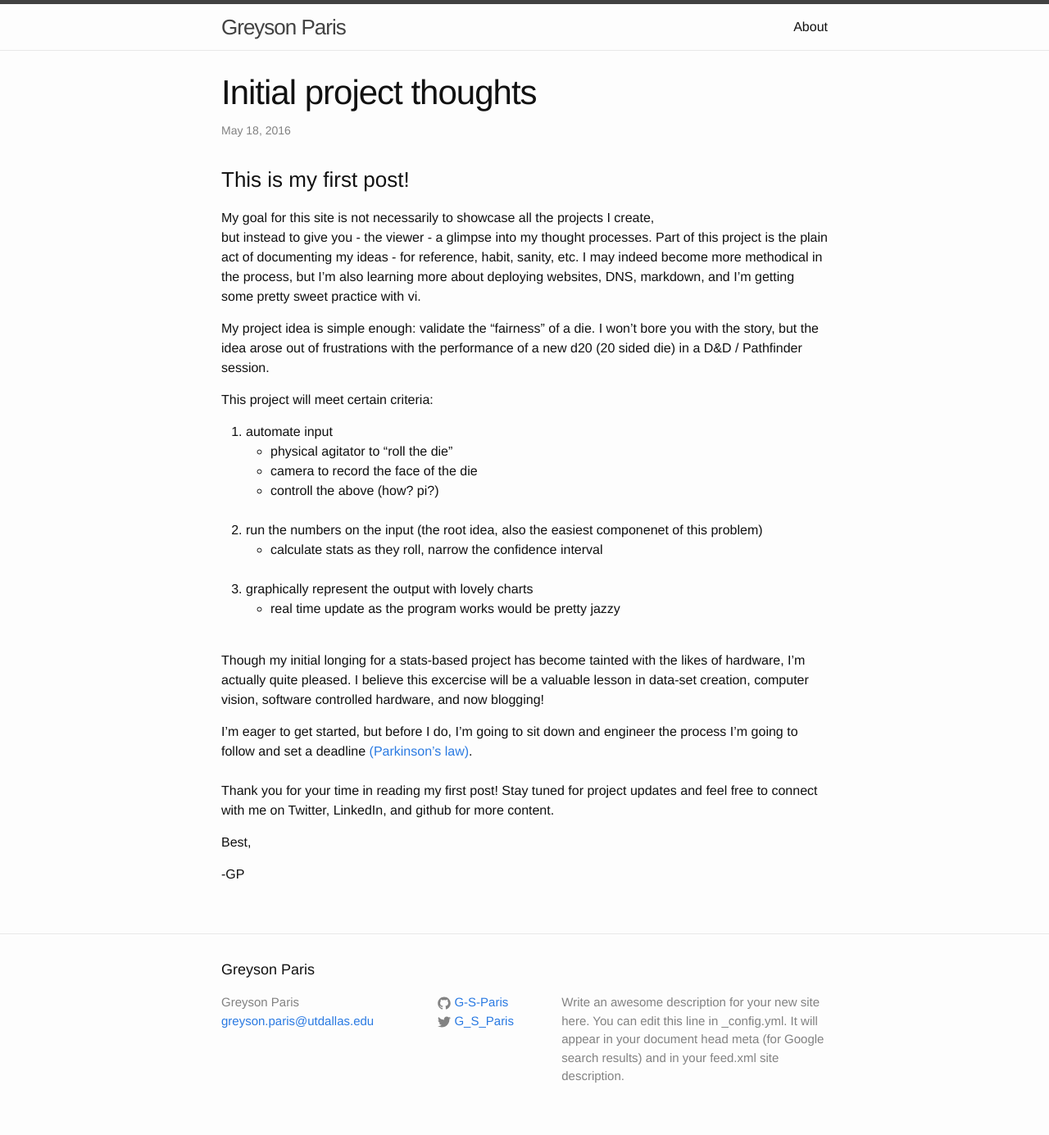
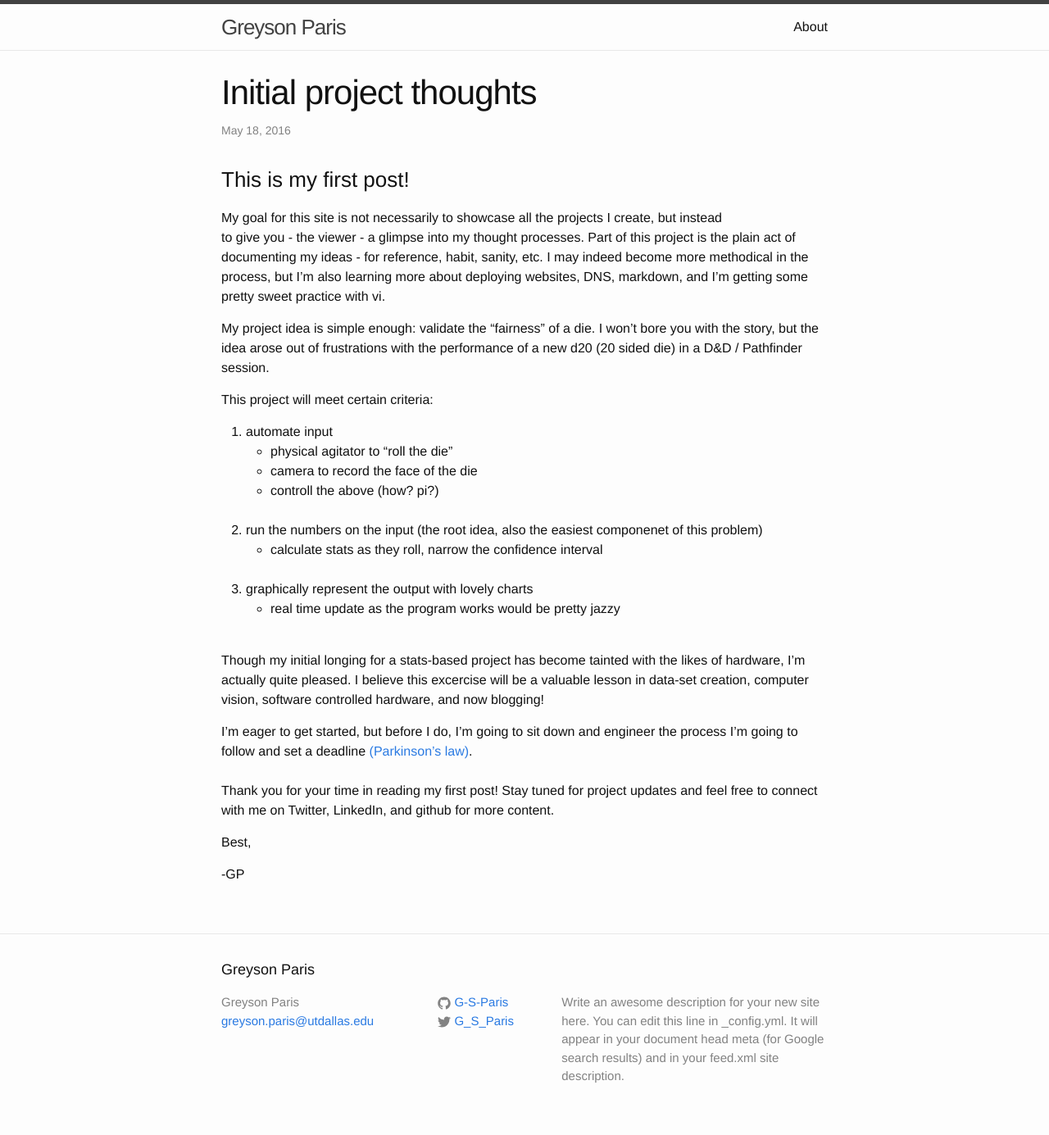
Before and after one commit to Benevolent-G/Benevolent-G.github.io, a Jekyll site: the page built from _posts/2016-05-18-initial-project-thoughts.markdown, in a window 1280 px wide. Shown: the whole page at 82% size. Built offline with Jekyll 4.4.1, drawn with Linux system fonts in a browser that asks for light colours.

```diff
--- a/_posts/2016-05-18-initial-project-thoughts.markdown
+++ b/_posts/2016-05-18-initial-project-thoughts.markdown
@@ -5,8 +5,8 @@ date:   2016-05-18
 ---
 ### This is my first post!
 
-My goal for this site is not necessarily to showcase all the projects I create, <br>
-but instead to give you - the viewer - a glimpse into my thought processes.
+My goal for this site is not necessarily to showcase all the projects I create, but instead <br>
+to give you - the viewer - a glimpse into my thought processes.
 Part of this project is the plain act of documenting my ideas - for reference, habit, sanity, etc.
 I may indeed become more methodical in the process, but I'm also learning more about deploying websites, DNS, markdown, and I'm getting some pretty sweet practice with vi.
 
```
